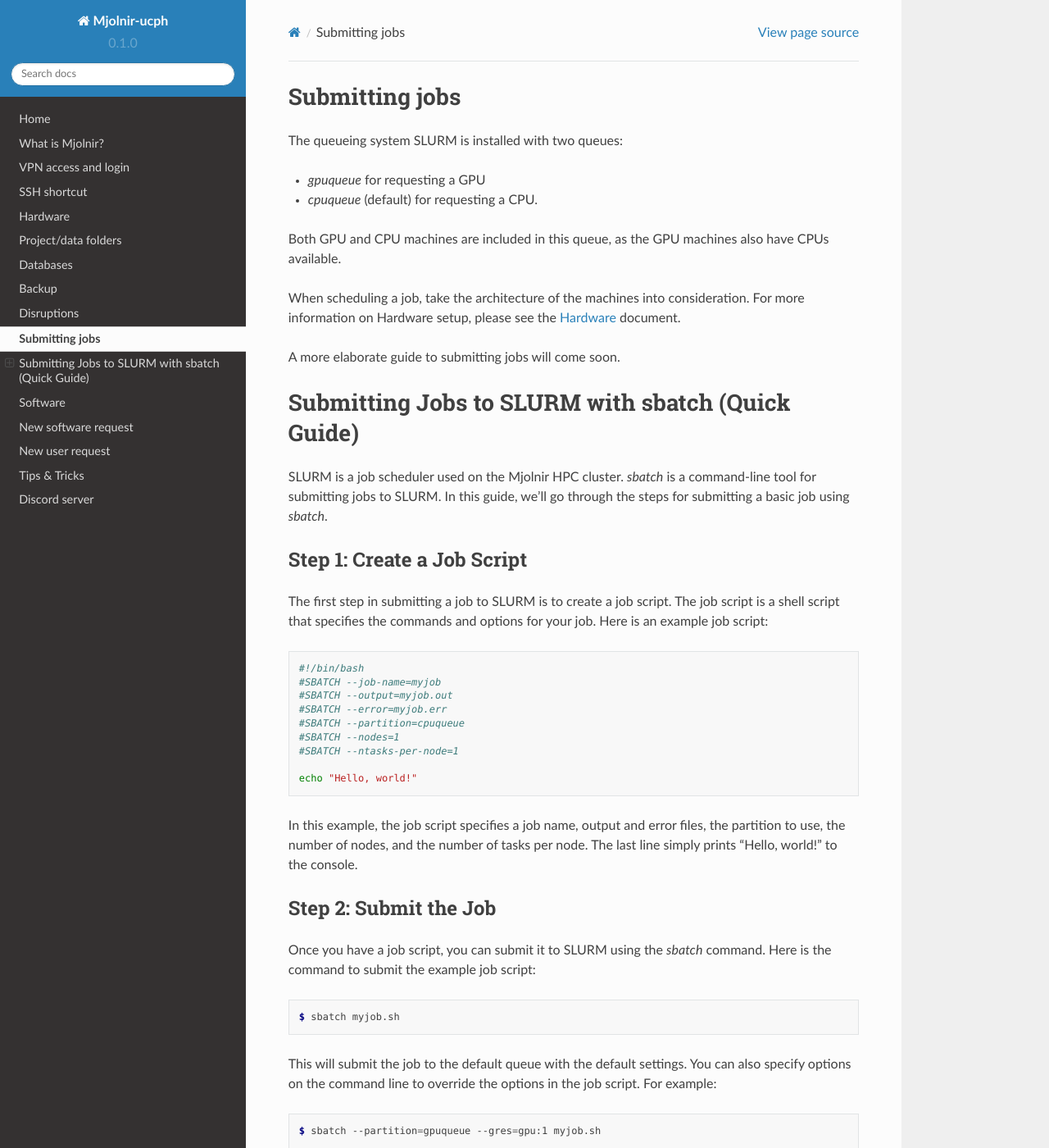
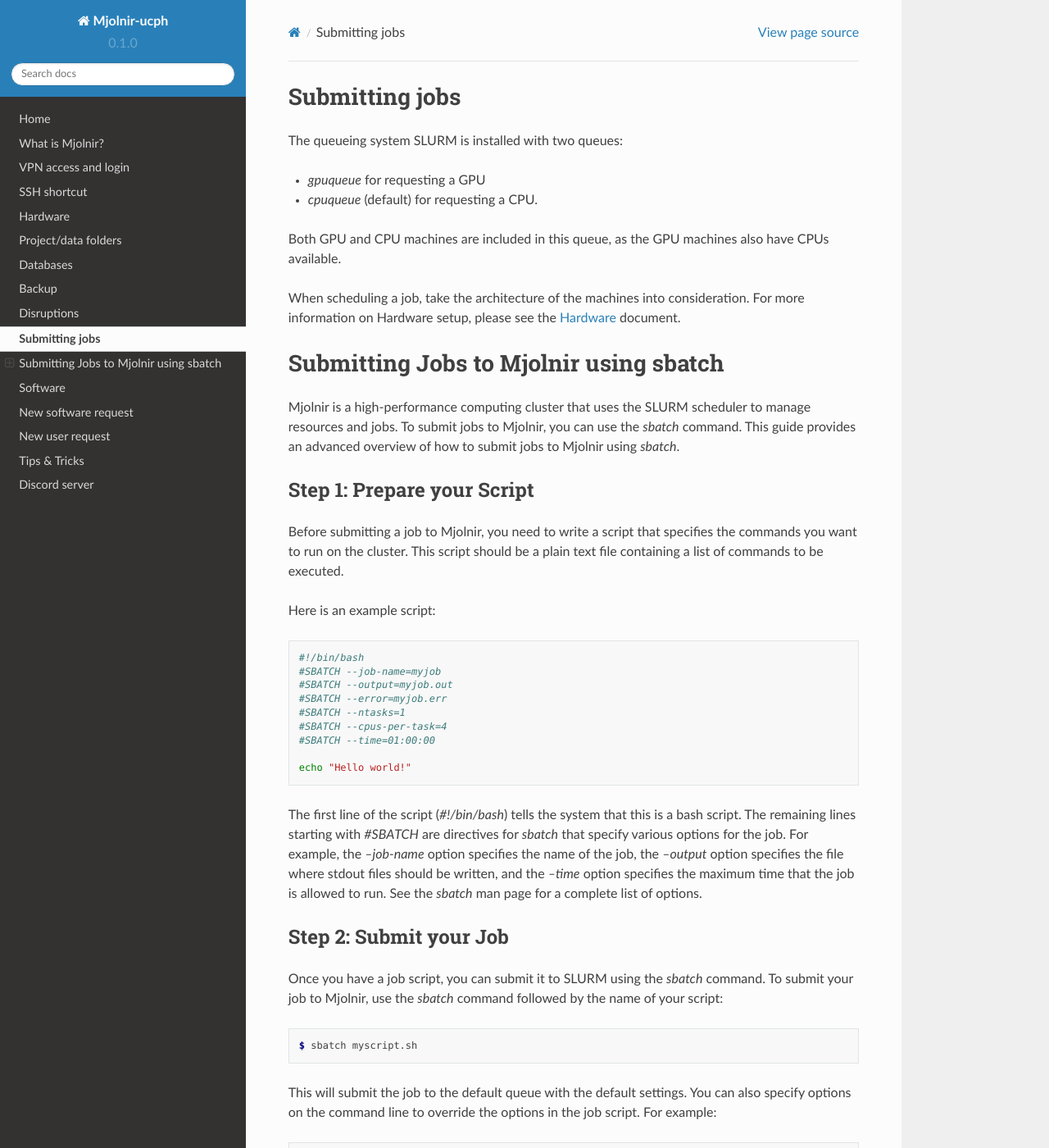
Before and after one commit to bentpetersendk/mjolnir_ucph, a Sphinx documentation site: the page built from docs/source/submitting_jobs.rst, in a window 1280 px wide and 1400 px high. Shown: the whole window at 82% size. Built offline with Sphinx 7.4.7 and the Read the Docs theme 2.0.0, drawn with Linux system fonts in a browser that asks for light colours; some of the changed text lies outside the part shown.

Commit message:
Update submitting_jobs.rst

```diff
--- a/docs/source/submitting_jobs.rst
+++ b/docs/source/submitting_jobs.rst
@@ -9,60 +9,69 @@
 
 When scheduling a job, take the architecture of the machines into consideration. For more information on Hardware setup, please see the :doc:`hardware` document.
 
-A more elaborate guide to submitting jobs will come soon.
-
-
-Submitting Jobs to SLURM with sbatch (Quick Guide)
+Submitting Jobs to Mjolnir using sbatch
 ====
 
-SLURM is a job scheduler used on the Mjolnir HPC cluster. `sbatch` is a command-line tool for submitting jobs to SLURM. In this guide, we'll go through the steps for submitting a basic job using `sbatch`.
+Mjolnir is a high-performance computing cluster that uses the SLURM scheduler to manage resources and jobs. To submit jobs to Mjolnir, you can use the `sbatch` command. This guide provides an advanced overview of how to submit jobs to Mjolnir using `sbatch`.
 
-Step 1: Create a Job Script
+Step 1: Prepare your Script
 ---------------------------
 
-The first step in submitting a job to SLURM is to create a job script. The job script is a shell script that specifies the commands and options for your job. Here is an example job script:
+Before submitting a job to Mjolnir, you need to write a script that specifies the commands you want to run on the cluster. This script should be a plain text file containing a list of commands to be executed.
+
+Here is an example script:
 
 .. code-block:: bash
 
-    #!/bin/bash
-    #SBATCH --job-name=myjob
-    #SBATCH --output=myjob.out
-    #SBATCH --error=myjob.err
-    #SBATCH --partition=cpuqueue
-    #SBATCH --nodes=1
-    #SBATCH --ntasks-per-node=1
+   #!/bin/bash
+   #SBATCH --job-name=myjob
+   #SBATCH --output=myjob.out
+   #SBATCH --error=myjob.err
+   #SBATCH --ntasks=1
+   #SBATCH --cpus-per-task=4
+   #SBATCH --time=01:00:00
 
-    echo "Hello, world!"
+   echo "Hello world!"
 
-In this example, the job script specifies a job name, output and error files, the partition to use, the number of nodes, and the number of tasks per node. The last line simply prints "Hello, world!" to the console.
+The first line of the script (`#!/bin/bash`) tells the system that this is a bash script. The remaining lines starting with `#SBATCH` are directives for `sbatch` that specify various options for the job. For example, the `--job-name` option specifies the name of the job, the `--output` option specifies the file where stdout files should be written, and the `--time` option specifies the maximum time that the job is allowed to run. See the `sbatch` man page for a complete list of options.
 
-Step 2: Submit the Job
------------------------
+Step 2: Submit your Job
+------------------------
 
-Once you have a job script, you can submit it to SLURM using the `sbatch` command. Here is the command to submit the example job script:
+Once you have a job script, you can submit it to SLURM using the `sbatch` command. To submit your job to Mjolnir, use the `sbatch` command followed by the name of your script:
 
 .. code-block:: console
 
-    $ sbatch myjob.sh
+    $ sbatch myscript.sh
 
 This will submit the job to the default queue with the default settings. You can also specify options on the command line to override the options in the job script. For example:
 
 .. code-block:: console
 
-    $ sbatch --partition=gpuqueue --gres=gpu:1 myjob.sh
+    $ sbatch --partition=gpuqueue --gres=gpu:1 myscript.sh
 
 This will submit the job to the `gpuqueue` queue and request one GPU resource.
 
-Step 3: Monitor the Job
-------------------------
+In both cases you will receive a job ID as output.
 
 After you submit a job, you can monitor its status using the `squeue` command. This command shows a list of all jobs currently running on the cluster. Here is an example of how to use `squeue` to check the status of your job:
 
-.. code-block:: console
+.. code-block:: bash
 
-    $ squeue -u yourusername
+   $ squeue -u your_username
 
 This will show a list of all jobs submitted by `yourusername`. The output includes information such as the job ID, the job name, the partition, the status, and the time the job has been running.
+
+Step 3: Monitor your Job
+------------------------
+
+While your job is running, you can monitor its progress using the `squeue` command:
+
+.. code-block:: bash
+
+   $ squeue -j job_id
+
+This will show you the status of your job, including its current state, the amount of time it has been running, and the amount of resources it is currently using.
 
 Step 4: View Job Output
 ------------------------
@@ -78,4 +87,4 @@
 Conclusion
 ----------
 
-In this guide, we've gone through the basic steps for submitting a job to SLURM using `sbatch`. For more information on `sbatch` and other SLURM commands, please see the official SLURM documentation.
+By following the steps outlined in this guide, you should be able to submit jobs to Mjolnir using `sbatch`. Remember to consult the `sbatch` man page for a complete list of options and to monitor your jobs using `squeue`. For more information on `sbatch` and other SLURM commands, please see the official SLURM documentation.
```
